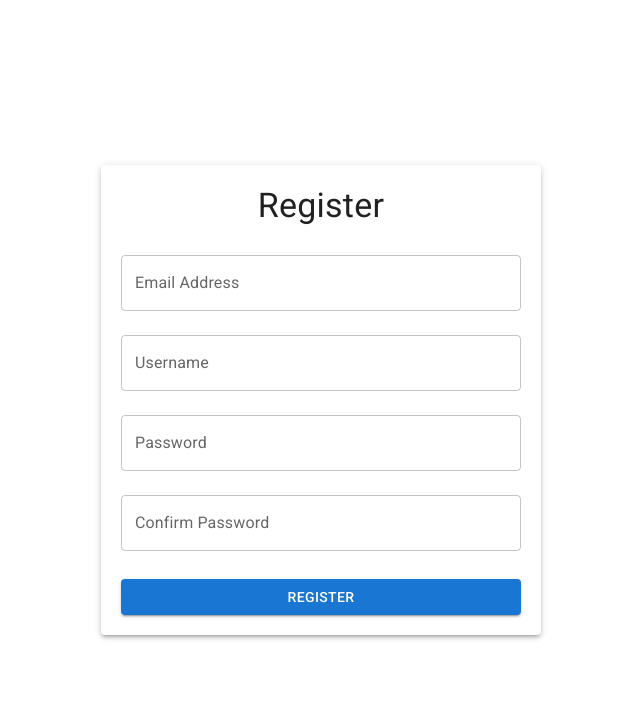
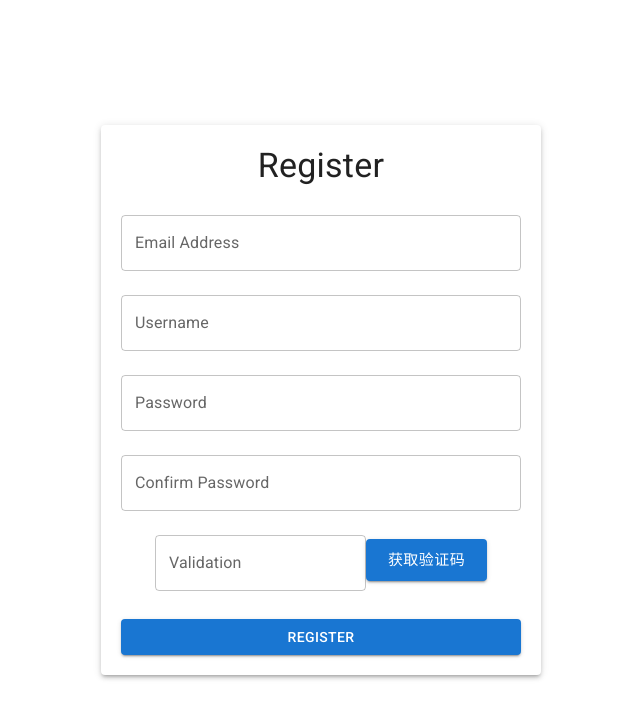
Before and after one commit to OkenBarrel/TestbookGenius, a React (Create React App) app in the folder textbook_genius/frontend/reactapp/: page /register in a window 1280 px wide. Shown: the top 718 px of the page, without its empty margins (319-959 px from the left). Built offline with nearby package versions, Linux system fonts and the light colour scheme; no server answers.

Commit message:
feat: frontend for validation

```diff
--- a/textbook_genius/frontend/reactapp/src/components/RegisterPage.js
+++ b/textbook_genius/frontend/reactapp/src/components/RegisterPage.js
@@ -1,4 +1,4 @@
-import React, { useState } from "react";
+import React, { useState,useEffect } from "react";
 import { Button, Grid, Typography, TextField, Paper } from "@mui/material";
 import Alert from "@mui/material/Alert";
 import { getCsrfToken } from "./CSRFToken";
@@ -10,6 +10,12 @@ const RegisterPage = () => {
   const [confirmPassword, setConfirmPassword] = useState('');
   const [error, setError] = useState('');
   const [success, setSuccess] = useState('');
+  const [valiCode,setValiCode]=useState("");
+  const [timeLeft, setTimeLeft] = useState(0); // 120秒的倒计时
+  const [isRegistered,setIsRegestered]=useState(false);
+  const [validationError,setValidationError]=useState("");
+
+
   const csrftoken = getCsrfToken();
 
   const handleRegister = async () => {
@@ -38,27 +44,91 @@ const RegisterPage = () => {
         body: JSON.stringify({
           user_name: username,
           user_password: password,
-          user_email : email}),
+          user_email : email,
+          validation:valiCode
+        }),
       });
 
       const data = await response.json();
 
       if (response.ok) {
+        setIsRegestered(true);
         setSuccess('Registration successful!');
+        // navigator("/");
         // Optionally clear form fields after successful registration
 
-        // setEmail('');
-        // setUsername('');
-        // setPassword('');
-        // setConfirmPassword('');
       } else {
-        setError(data.message || 'Registration failed. Please try again.');
+        setError(data.msg || 'Registration failed. Please try again.');
       }
     } catch (error) {
       console.error('Registration error:', error);
       setError('Registration failed. Please try again.');
     }
   };
+
+  const handleValidation=async (e)=>{
+    setValiCode(e.target.value)
+    if(timeLeft!=0){
+      return;
+    }
+    const requestOption={
+      method:"POST",
+      headers: {
+        'Content-Type': 'application/json',
+        'X-CSRFToken': csrftoken
+      },
+      body: JSON.stringify({
+        email:email
+      })
+
+    }
+    let response=await fetch("/api/validation",requestOption)
+    let data=await response.json()
+    if(!response.ok){
+      console.log(response.statusText)
+      setValidationError(data.msg);
+      return;
+    }
+    setTimeLeft(120);
+
+  };
+
+  useEffect(()=>{
+    const timer = setInterval(() => {
+      if (timeLeft > 0) {
+        setTimeLeft((prevTime) => prevTime - 1);
+      }
+    }, 1000);
+
+    return () => clearInterval(timer);
+  },[timeLeft])
+
+  useEffect(() => {
+    if (timeLeft <= 0 && !isRegistered) {
+      // 倒计时结束并且用户没有注册成功时，发起API请求
+      const requestOption={
+        method: 'DELETE',
+        headers: {
+          'Content-Type': 'application/json',
+          'X-CSRFToken': csrftoken
+        },
+        body: JSON.stringify({
+          email: email
+        }), // 假设你需要发送的email
+      }
+      fetch('/api/validation',requestOption)
+        // .then((response) => response.json())
+        // .then((data) => {
+        //   console.log('API Response:', data);
+        //   // 处理API响应
+        // })
+        // .catch((error) => {
+        //   console.error('API Error:', error);
+        // });
+    }
+
+    // 计时器
+  }, [timeLeft, isRegistered]);
 
   return (
     <Grid container justifyContent="center" alignItems="center" style={{ minHeight: '100vh' }}>
@@ -101,6 +171,26 @@ const RegisterPage = () => {
             value={confirmPassword}
             onChange={(e) => setConfirmPassword(e.target.value)}
           />
+          <TextField
+            label="Validation"
+            // type="password"
+            margin="normal"
+            variant="outlined"
+            value={valiCode}
+            error={validationError}
+            helperText={validationError}
+            onChange={(e) => setValiCode(e.target.value)}
+          />
+          <Button
+            variant="contained"
+            color="primary"
+            size="large"
+            style={{ marginTop: 20 }}
+            onClick={handleValidation}
+          >
+            {timeLeft === 0 ? '获取验证码' : timeLeft}
+            {/* {timeLeft=120?"获取验证码":timeLeft} */}
+          </Button>
           <Button
             variant="contained"
             color="primary"
```
Also changed, not shown: 1 other file (tests, documents, lock files or other folders).
